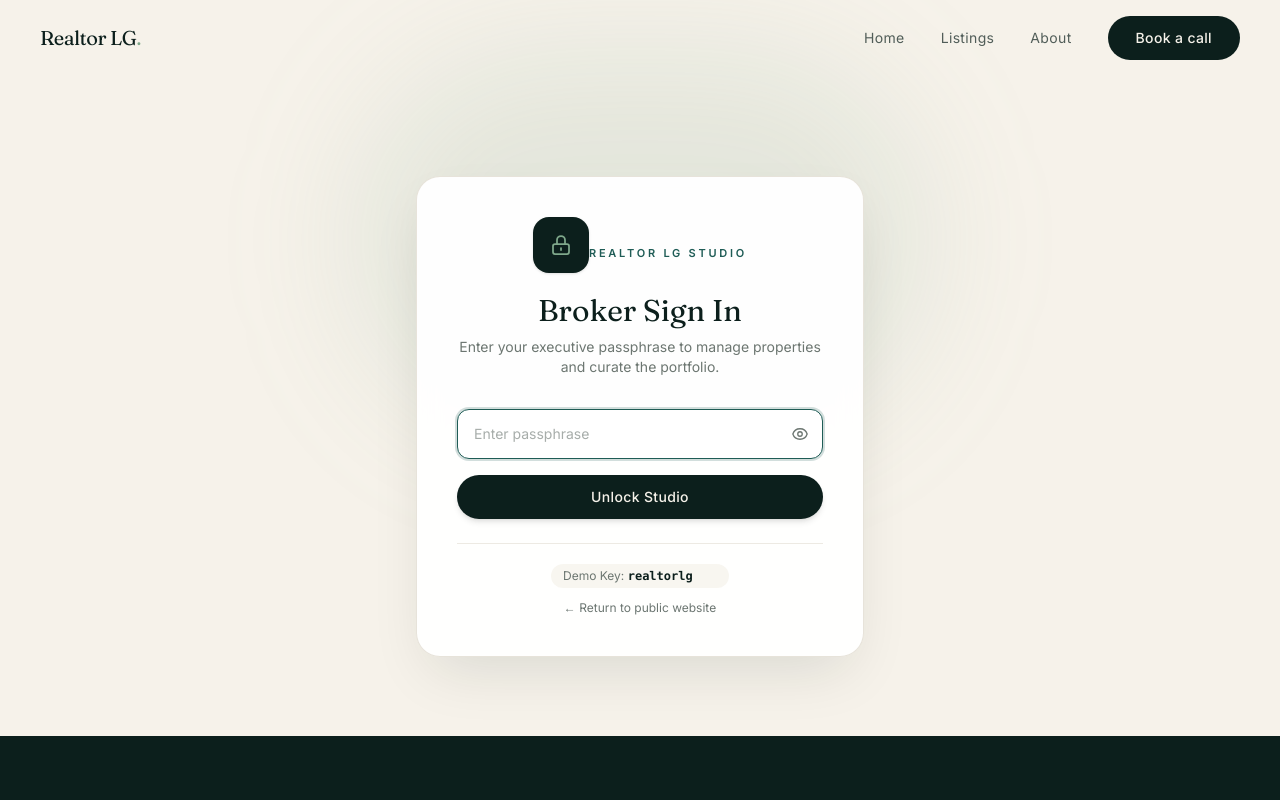
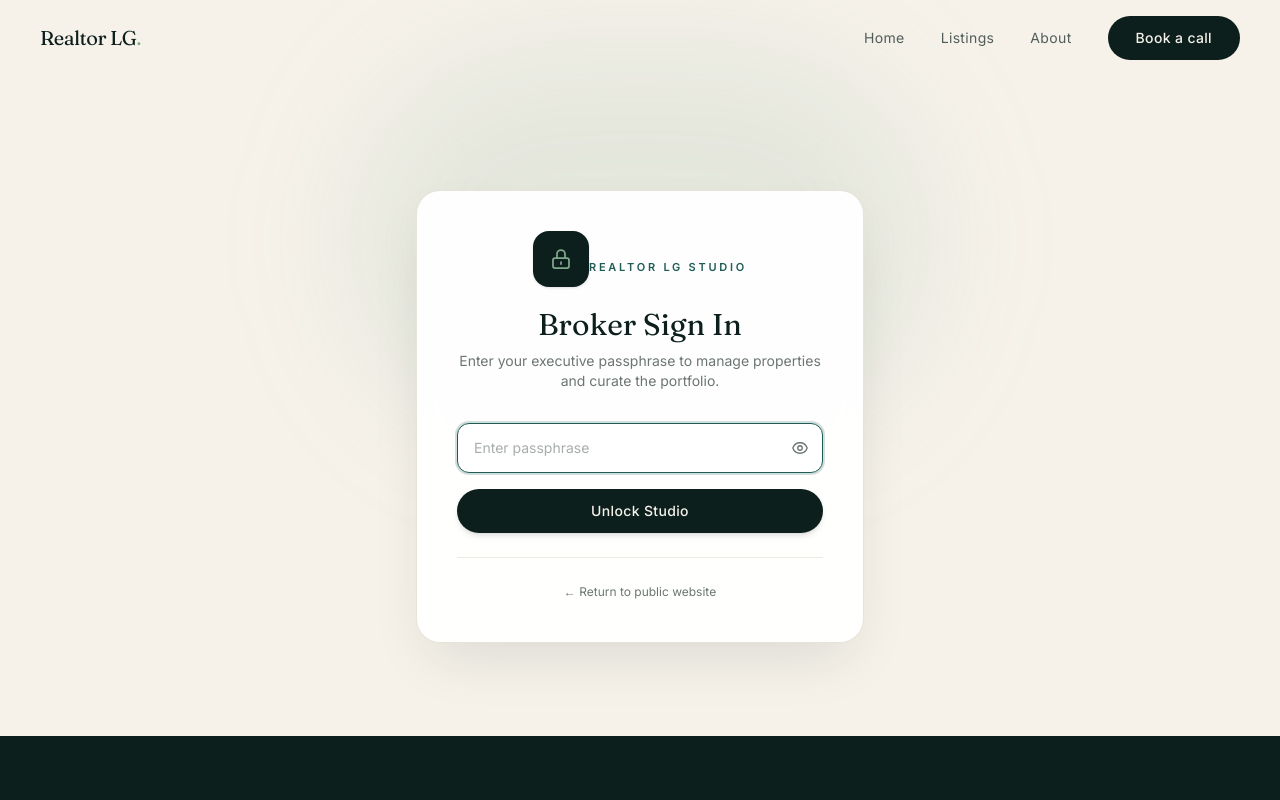
Before and after one commit to J1309/REUSA, a React (Vite) app: page /admin in a window 1280 px wide. Shown: the top 800 px of the page. Built offline with nearby package versions, Linux system fonts and the light colour scheme.

Commit message:
Hide passphrase and demo key helper from sign in gate

```diff
--- a/src/pages/Admin.jsx
+++ b/src/pages/Admin.jsx
@@ -134,11 +134,6 @@ function Gate({ onPass }) {
     }
   }
 
-  const useDemoKey = () => {
-    setValue(PASSPHRASE)
-    setError(false)
-  }
-
   return (
     <div className="relative flex min-h-[80vh] items-center justify-center px-4 py-12">
       <div className="pointer-events-none absolute -top-12 left-1/2 -z-10 h-96 w-[36rem] -translate-x-1/2 rounded-full bg-accent/15 blur-3xl" />
@@ -209,16 +204,7 @@ function Gate({ onPass }) {
           </button>
         </form>
 
-        <div className="mt-6 flex flex-col items-center gap-3 border-t border-stone/60 pt-5 text-center">
-          <button
-            type="button"
-            onClick={useDemoKey}
-            className="group inline-flex items-center gap-1.5 rounded-full bg-sand/70 px-3 py-1 text-xs text-muted transition-colors hover:bg-stone/80 hover:text-ink"
-          >
-            <span>Demo Key: <strong className="font-mono text-ink">realtorlg</strong></span>
-            <span className="text-[10px] text-sea opacity-0 transition-opacity group-hover:opacity-100">(fill)</span>
-          </button>
-
+        <div className="mt-6 border-t border-stone/60 pt-5 text-center">
           <Link to="/" className="text-xs text-muted transition-colors hover:text-ink">
             ← Return to public website
           </Link>
```
